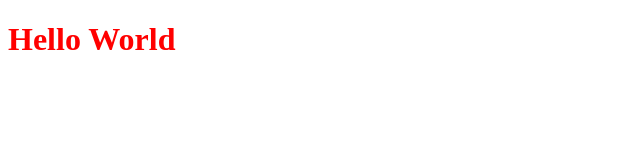
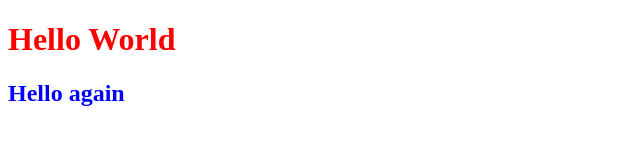
Before and after one commit to darkanakunbay/my-site, a plain HTML site: page index.html in a window 1280 px wide. Shown: the whole page, without its empty margins (0-640 px from the left). Drawn offline with Linux system fonts and the light colour scheme.

Commit message:
Add Subtitle

```diff
--- a/index.html
+++ b/index.html
@@ -9,5 +9,6 @@
 </head>
 <body>
     <h1>Hello World</h1>
+    <h2>Hello again</h2>
 </body>
 </html>
--- a/style.css
+++ b/style.css
@@ -1,3 +1,6 @@
 h1 {
     color: red;
 }
+h2 {
+    color: blue;
+}g't
```
